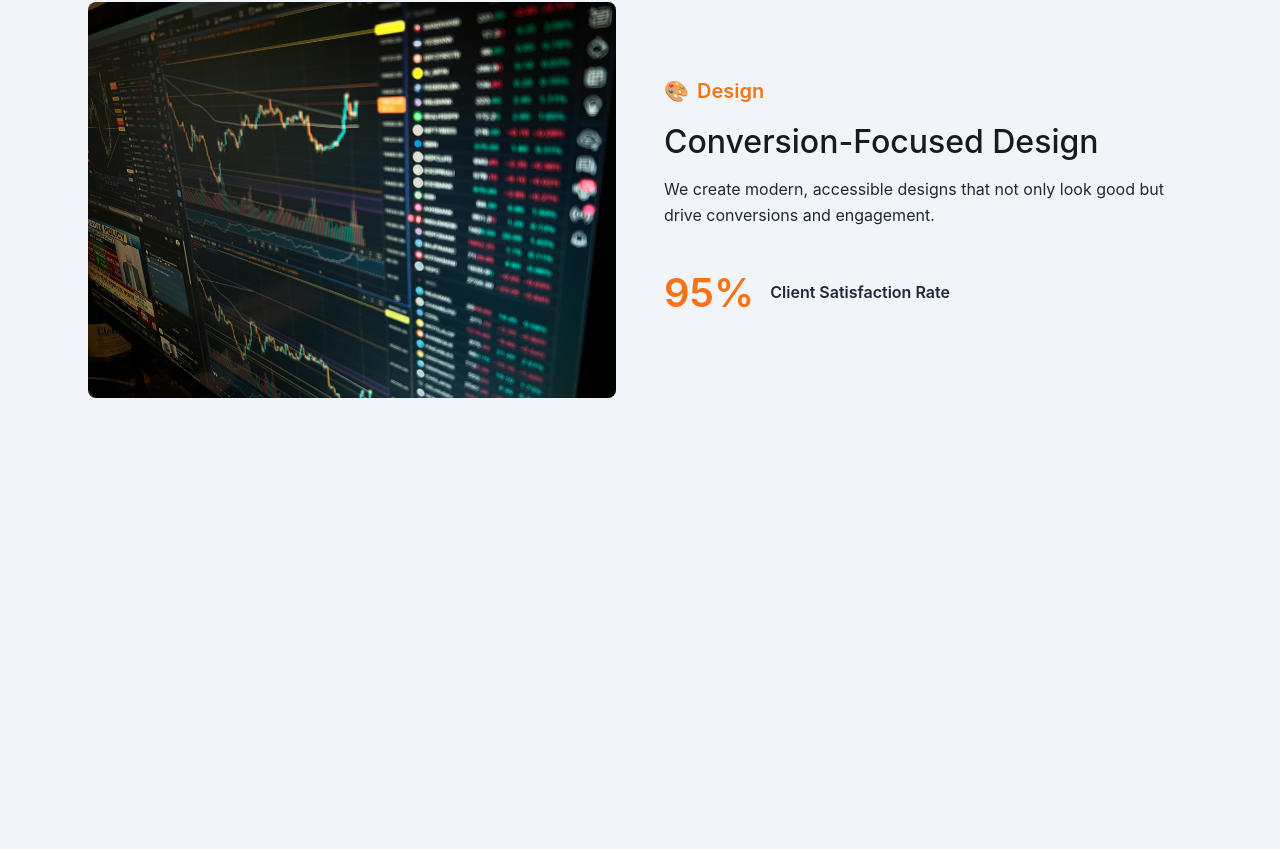
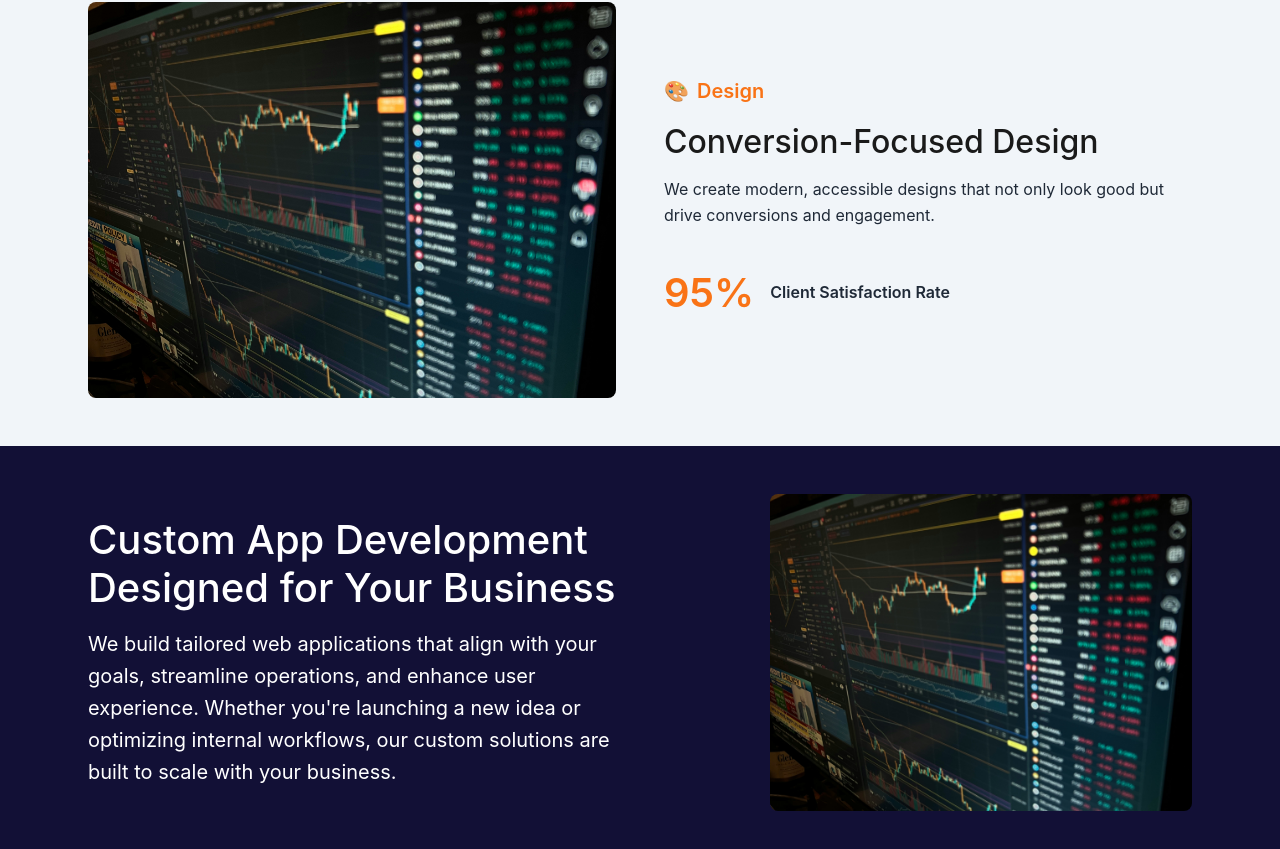
Before and after one commit to CESAR-JARAMILLO/Digital-Agency-Template, a Next.js app: page / in a window 1280 px wide. Shown: the part 2213-3062 px from the top of the page. Before the commit the page ends 2659 px from the top, so only its background shows below. Built offline with nearby package versions, Linux system fonts and the light colour scheme.

Commit message:
create & style BannerSection

```diff
--- a/app/page.tsx
+++ b/app/page.tsx
@@ -1,5 +1,7 @@
+import BannerSection from "@/components/BannerSection";
 import FeatureHighlight from "@/components/FeatureHighlight";
 import Hero from "@/components/Hero";
+import bannerData from "@/data/banner";
 import { featureSections } from "@/data/featureSections";
 
 export default function Home() {
@@ -10,6 +12,8 @@ export default function Home() {
       {featureSections.map((feature, index) => (
         <FeatureHighlight key={index} {...feature} />
       ))}
+
+      <BannerSection {...bannerData} />
     </>
   );
 }
--- /dev/null
+++ b/components/BannerSection.tsx
@@ -0,0 +1,29 @@
+type Props = {
+  title: string;
+  description: string;
+  imageUrl: string;
+  reverse?: boolean;
+};
+
+const BannerSection = ({
+  title,
+  description,
+  imageUrl,
+  reverse = false,
+}: Props) => {
+  return (
+    <section className={`banner ${reverse ? "banner--reverse" : ""}`}>
+      <div className="banner__container">
+        <div className="banner__text">
+          <h2 className="banner__title">{title}</h2>
+          <p className="banner__description">{description}</p>
+        </div>
+        <div className="banner__image">
+          <img src={imageUrl} alt={title} />
+        </div>
+      </div>
+    </section>
+  );
+};
+
+export default BannerSection;
--- /dev/null
+++ b/data/banner.ts
@@ -0,0 +1,9 @@
+const bannerData = {
+  title: "Custom App Development Designed for Your Business",
+  description:
+    "We build tailored web applications that align with your goals, streamline operations, and enhance user experience. Whether you're launching a new idea or optimizing internal workflows, our custom solutions are built to scale with your business.",
+  imageUrl: "/analytics-hero.jpg",
+  reverse: false,
+};
+
+export default bannerData;
--- /dev/null
+++ b/styles/components/_banner.scss
@@ -0,0 +1,61 @@
+@use "../utils/variables" as *;
+
+.banner {
+  padding: $spacing-xl 0;
+  margin: 0 auto;
+  background-color: $color-secondary;
+
+  &__container {
+    display: flex;
+    align-items: center;
+    justify-content: space-between;
+    gap: $spacing-xl;
+    padding: 0 $spacing-xl;
+    max-width: 1200px;
+    margin: 0 auto;
+
+    @media (max-width: $bp-md) {
+      flex-direction: column;
+      padding: 0 $spacing-lg;
+    }
+
+    @media (max-width: $bp-sm) {
+      padding: 0 $spacing-md;
+    }
+  }
+
+  &__text {
+    flex: 1;
+  }
+
+  &__title {
+    font-size: $font-size-3xl;
+    font-weight: 500;
+    color: $color-white;
+    margin-bottom: $spacing-sm;
+  }
+
+  &__description {
+    font-size: $font-size-lg;
+    color: $color-white;
+  }
+
+  &__image {
+    flex: 1;
+    display: flex;
+    justify-content: flex-end;
+
+    img {
+      width: 80%;
+      border-radius: $radius-md;
+    }
+  }
+
+  &--reverse &__container {
+    flex-direction: row-reverse;
+
+    @media (max-width: $bp-md) {
+      flex-direction: column;
+    }
+  }
+}
--- a/styles/main.scss
+++ b/styles/main.scss
@@ -3,6 +3,7 @@
 @use "components/navbar";
 @use "components/hero";
 @use "components/features";
+@use "components/banner";
 
 @use "layout/container";
 
```
